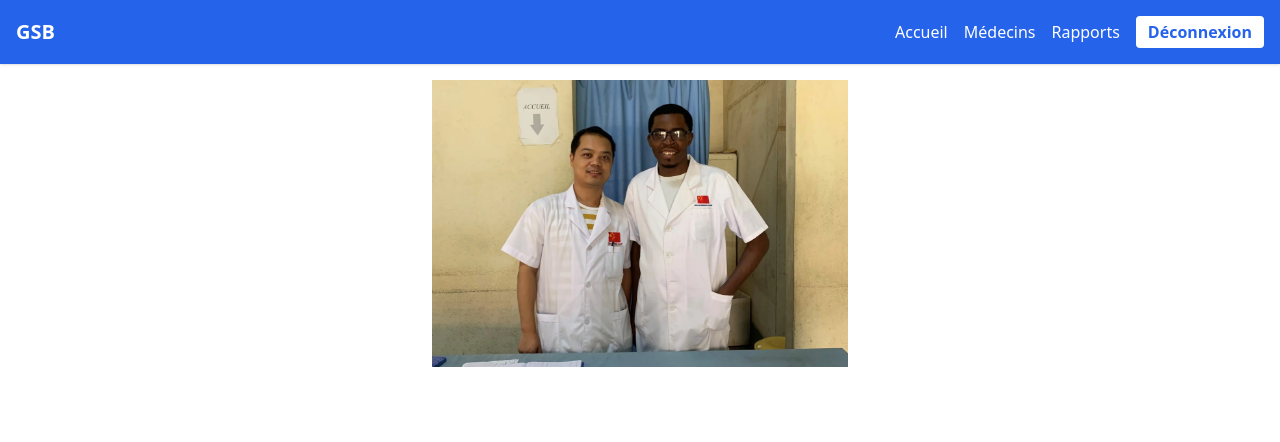
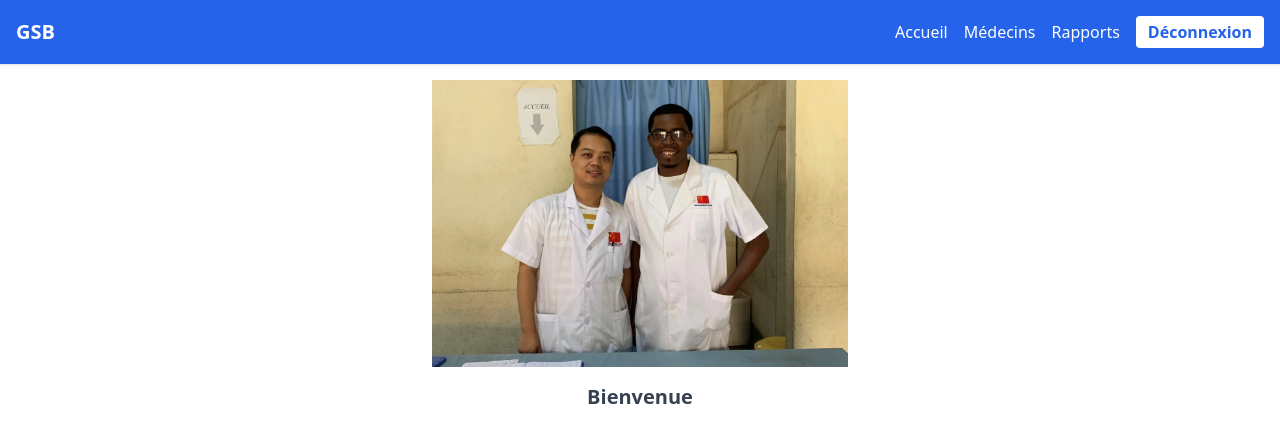
Before and after one commit to papy139/REACT, a React (Vite) app in the folder training/training/: page /accueil in a window 1280 px wide. Shown: the top 442 px of the page. Built offline with nearby package versions, Linux system fonts and the light colour scheme; sample sign-in values are in the browser's storage.

Commit message:
ajout bienvenue à l'accueil

```diff
--- a/training/training/src/pages/accueil/Accueil.jsx
+++ b/training/training/src/pages/accueil/Accueil.jsx
@@ -21,14 +21,20 @@ export default function Accueil() {
         <>
             <Navbar />
             {location.pathname === '/accueil' && (
-                <div className="flex justify-center p-4">
+                <div className="flex flex-col items-center p-4">
                     <img
                         src={imgDoc}
                         alt="Image Médecin Accueil"
                         className="w-1/3 max-w-4xl object-contain"
                     />
+                    {user && (
+                        <p className="mt-4 text-xl font-semibold text-gray-700">
+                            Bienvenue {user.prenom} {user.nom}
+                        </p>
+                    )}
                 </div>
             )}
+
             <Outlet />
         </>
     )
```
